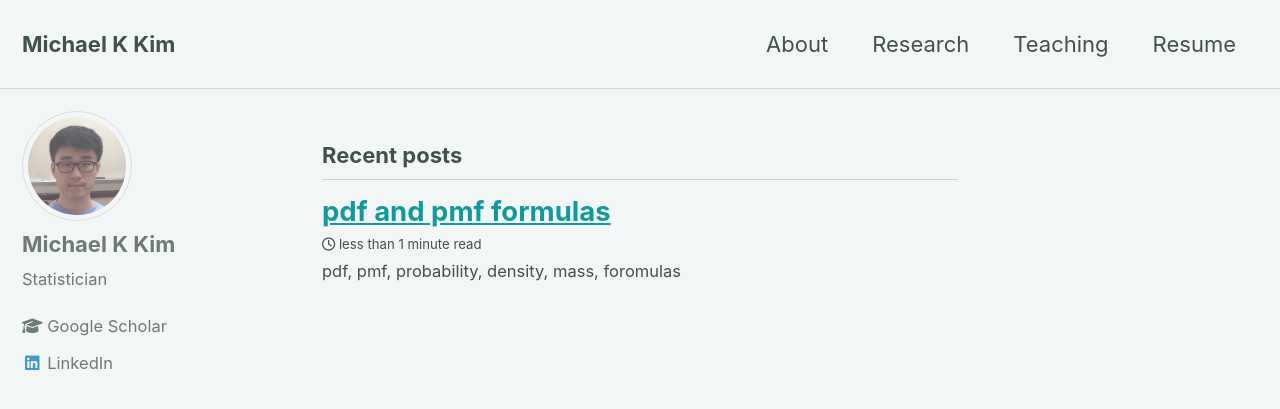
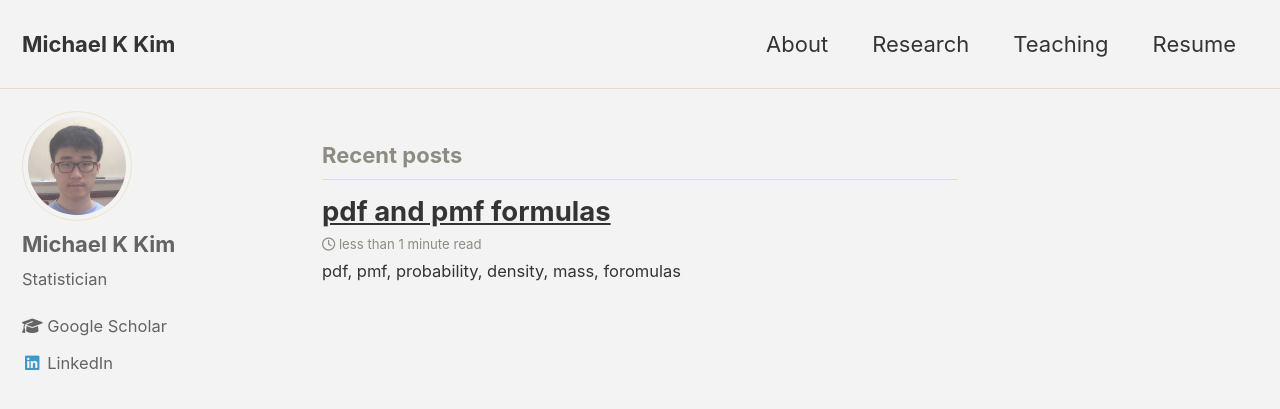
Before and after one commit to michaelkkim/michaelkkim.github.io, a Jekyll site: the page built from index.html, in a window 1280 px wide and 900 px high. Shown: the top 409 px of the window. Built offline with Jekyll 4.4.1, drawn with Linux system fonts in a browser that asks for light colours; cached includes are drawn as plain includes; nearby versions of some CDN libraries; the list of posts is cut into pages by our own code.

Commit message:
Update _config.yml

```diff
--- a/_config.yml
+++ b/_config.yml
@@ -12,7 +12,7 @@
 
 # theme                  : "minimal-mistakes-jekyll"
 # remote_theme           : "mmistakes/minimal-mistakes"
-minimal_mistakes_skin    : "mint" # "air", "aqua", "contrast", "default", "dark", "dirt", "neon", "mint", "plum", "sunrise"
+minimal_mistakes_skin    : "dirt" # "air", "aqua", "contrast", "default", "dark", "dirt", "neon", "mint", "plum", "sunrise"
 
 # Site Settings
 locale                   : "en-US"
```
